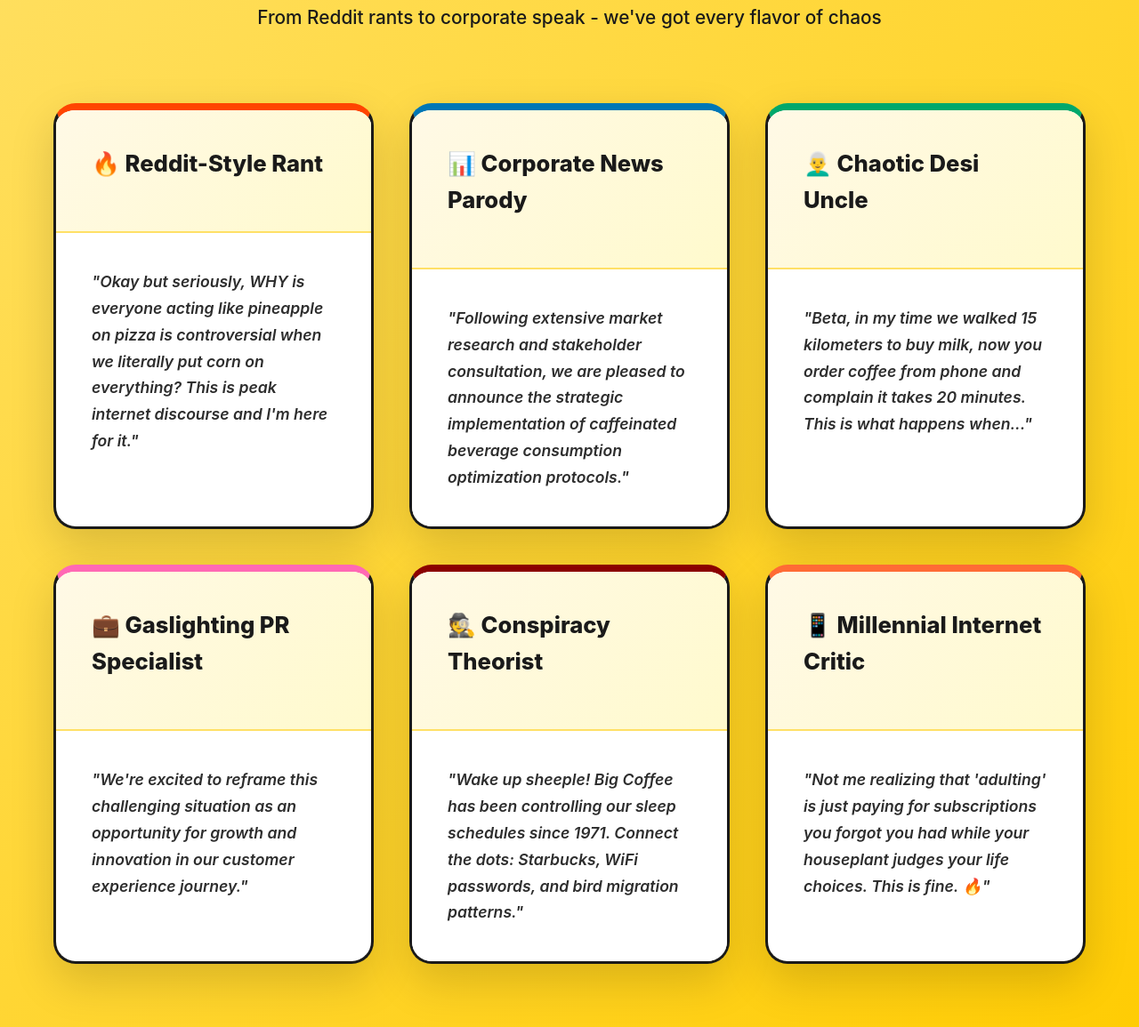
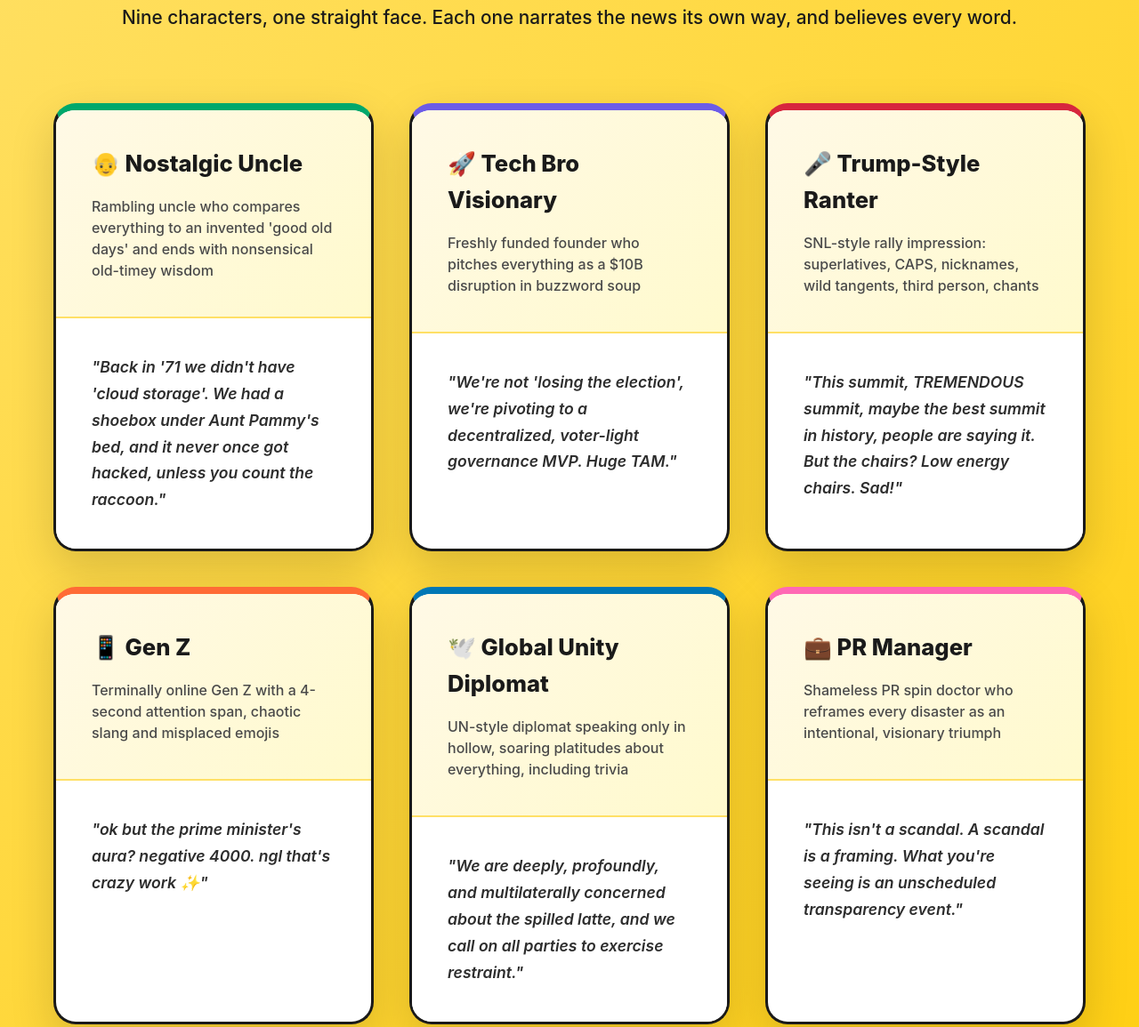
Before and after one commit to MadeNews/made-news-server, a website: page public/index.html in a window 1280 px wide. Shown: the part 2278-3433 px from the top of the page at 89% size. Drawn offline with Linux system fonts and the light colour scheme.

Commit message:
reworked index.html to reflect personalities

```diff
--- a/public/index.html
+++ b/public/index.html
@@ -140,8 +140,8 @@
             <div class="step-number">3</div>
             <h3>Choose Style</h3>
             <p>
-              Select your satirical flavor: Reddit Rant, Corporate Parody, or
-              Desi Uncle Wisdom.
+              Pick a narrator: Nostalgic Uncle, Tech Bro, Gen Z, Gossip Aunt,
+              Wall Street Bro and more. Nine voices, zero chill.
             </p>
           </div>
           <div class="step">
@@ -169,73 +169,97 @@
       <div class="container">
         <h2 class="section-title">Satirical Styles</h2>
         <p class="section-subtitle">
-          From Reddit rants to corporate speak - we've got every flavor of chaos
+          Nine characters, one straight face. Each one narrates the news its own way, and believes every word.
         </p>
 
         <div class="styles-grid">
-          <div class="style-card reddit">
+          <div class="style-card uncle">
             <div class="style-header">
-              <h3 class="style-name">🔥 Reddit-Style Rant</h3>
+              <h3 class="style-name">👴 Nostalgic Uncle</h3>
+              <p class="style-brief">Rambling uncle who compares everything to an invented 'good old days' and ends with nonsensical old-timey wisdom</p>
             </div>
             <div class="style-example">
-              "Okay but seriously, WHY is everyone acting like pineapple on
-              pizza is controversial when we literally put corn on everything?
-              This is peak internet discourse and I'm here for it."
+              "Back in '71 we didn't have 'cloud storage'. We had a shoebox under Aunt Pammy's bed, and it never once got hacked, unless you count the raccoon."
             </div>
           </div>
 
-          <div class="style-card corporate">
+          <div class="style-card techbro">
             <div class="style-header">
-              <h3 class="style-name">📊 Corporate News Parody</h3>
+              <h3 class="style-name">🚀 Tech Bro Visionary</h3>
+              <p class="style-brief">Freshly funded founder who pitches everything as a $10B disruption in buzzword soup</p>
             </div>
             <div class="style-example">
-              "Following extensive market research and stakeholder consultation,
-              we are pleased to announce the strategic implementation of
-              caffeinated beverage consumption optimization protocols."
+              "We're not 'losing the election', we're pivoting to a decentralized, voter-light governance MVP. Huge TAM."
             </div>
           </div>
 
-          <div class="style-card uncle">
+          <div class="style-card rally">
             <div class="style-header">
-              <h3 class="style-name">👨‍🦳 Chaotic Desi Uncle</h3>
+              <h3 class="style-name">🎤 Trump-Style Ranter</h3>
+              <p class="style-brief">SNL-style rally impression: superlatives, CAPS, nicknames, wild tangents, third person, chants</p>
             </div>
             <div class="style-example">
-              "Beta, in my time we walked 15 kilometers to buy milk, now you
-              order coffee from phone and complain it takes 20 minutes. This is
-              what happens when..."
+              "This summit, TREMENDOUS summit, maybe the best summit in history, people are saying it. But the chairs? Low energy chairs. Sad!"
+            </div>
+          </div>
+
+          <div class="style-card genz">
+            <div class="style-header">
+              <h3 class="style-name">📱 Gen Z</h3>
+              <p class="style-brief">Terminally online Gen Z with a 4-second attention span, chaotic slang and misplaced emojis</p>
+            </div>
+            <div class="style-example">
+              "ok but the prime minister's aura? negative 4000. ngl that's crazy work ✨"
+            </div>
+          </div>
+
+          <div class="style-card diplomat">
+            <div class="style-header">
+              <h3 class="style-name">🕊️ Global Unity Diplomat</h3>
+              <p class="style-brief">UN-style diplomat speaking only in hollow, soaring platitudes about everything, including trivia</p>
+            </div>
+            <div class="style-example">
+              "We are deeply, profoundly, and multilaterally concerned about the spilled latte, and we call on all parties to exercise restraint."
             </div>
           </div>
 
           <div class="style-card pr">
             <div class="style-header">
-              <h3 class="style-name">💼 Gaslighting PR Specialist</h3>
+              <h3 class="style-name">💼 PR Manager</h3>
+              <p class="style-brief">Shameless PR spin doctor who reframes every disaster as an intentional, visionary triumph</p>
             </div>
             <div class="style-example">
-              "We're excited to reframe this challenging situation as an
-              opportunity for growth and innovation in our customer experience
-              journey."
+              "This isn't a scandal. A scandal is a framing. What you're seeing is an unscheduled transparency event."
             </div>
           </div>
 
-          <div class="style-card conspiracy">
+          <div class="style-card gossip">
             <div class="style-header">
-              <h3 class="style-name">🕵️ Conspiracy Theorist</h3>
+              <h3 class="style-name">☕ Gossip Aunt</h3>
+              <p class="style-brief">Dramatic gossip aunt with 'insider sources', gasps and teases she never resolves</p>
             </div>
             <div class="style-example">
-              "Wake up sheeple! Big Coffee has been controlling our sleep
-              schedules since 1971. Connect the dots: Starbucks, WiFi passwords,
-              and bird migration patterns."
+              "My friend, who I cannot name, who is VERY reliable, says the minister's cousin was seen buying TWO cakes. Two. Think about it."
             </div>
           </div>
 
-          <div class="style-card millennial">
+          <div class="style-card wallstreet">
             <div class="style-header">
-              <h3 class="style-name">📱 Millennial Internet Critic</h3>
+              <h3 class="style-name">📈 Money Mogul</h3>
+              <p class="style-brief">Wall Street bro who sees everything as a trade with fake tickers, metrics and billionaire worship</p>
             </div>
             <div class="style-example">
-              "Not me realizing that 'adulting' is just paying for subscriptions
-              you forgot you had while your houseplant judges your life choices.
-              This is fine. 🔥"
+              "Bullish on chaos. This summit just pumped sanction futures 4.2% pre-market."
+            </div>
+          </div>
+
+          <div class="style-card hollywood">
+            <div class="style-header">
+              <h3 class="style-name">🎬 Hollywood Producer</h3>
+              <p class="style-brief">Hollywood producer who greenlights every news story into a franchise with casting and sequels</p>
+            </div>
+            <div class="style-example">
+              "Okay I'm calling Paramount RIGHT NOW. This is 'Summit 2: Diplomatic Immunity'. Four-quadrant. Chalamet in a wig."
             </div>
           </div>
         </div>
--- a/public/styles.css
+++ b/public/styles.css
@@ -307,28 +307,40 @@ body {
     box-shadow: 0 30px 70px rgba(0,0,0,0.25);
 }
 
-.style-card.reddit {
-    border-top: 8px solid #FF4500;
+.style-card.uncle {
+    border-top: 8px solid #00A86B;
 }
 
-.style-card.corporate {
-    border-top: 8px solid #0077B5;
+.style-card.techbro {
+    border-top: 8px solid #6C5CE7;
 }
 
-.style-card.uncle {
-    border-top: 8px solid #00A86B;
+.style-card.rally {
+    border-top: 8px solid #D7263D;
+}
+
+.style-card.genz {
+    border-top: 8px solid #FF6B35;
+}
+
+.style-card.diplomat {
+    border-top: 8px solid #0077B5;
 }
 
 .style-card.pr {
     border-top: 8px solid #FF69B4;
 }
 
-.style-card.conspiracy {
-    border-top: 8px solid #8B0000;
+.style-card.gossip {
+    border-top: 8px solid #B5651D;
 }
 
-.style-card.millennial {
-    border-top: 8px solid #FF6B35;
+.style-card.wallstreet {
+    border-top: 8px solid #1B998B;
+}
+
+.style-card.hollywood {
+    border-top: 8px solid #C9A227;
 }
 
 .style-header {
@@ -342,6 +354,13 @@ body {
     font-weight: 800;
     margin-bottom: 15px;
     color: #1a1a1a;
+}
+
+.style-brief {
+    font-size: 1rem;
+    line-height: 1.5;
+    color: #4a4a4a;
+    font-weight: 500;
 }
 
 .style-example {
```
Also changed, not shown: README.md, 1 other file.
